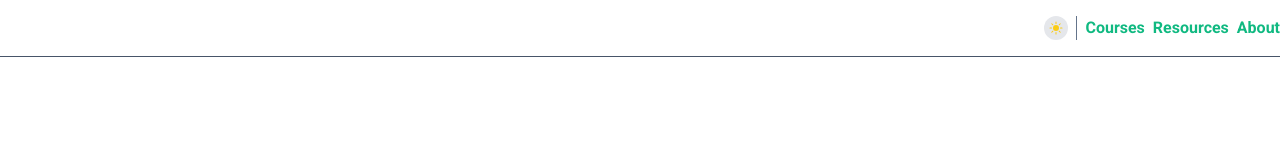
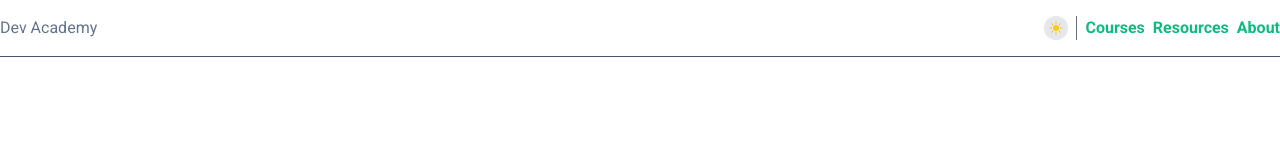
Before and after one commit to NFiveDev/Dev-Academy, a Next.js app: page / in a window 1280 px wide. Shown: the top 160 px of the page. Built offline with nearby package versions, Linux system fonts and the light colour scheme.

Commit message:
simple adjust nav

```diff
--- a/components/navbar.tsx
+++ b/components/navbar.tsx
@@ -16,7 +16,7 @@ function MobileNavigation() {
   return (
     <>
       <button onClick={() => setOpen(true)} className="static lg:hidden mx-2">
-        <HiBars3 className='text-slate-300 w-8 h-8' />
+        <HiBars3 className='text-slate-800 dark:text-slate-300 w-8 h-8' />
       </button>
 
       <div className="transition-all ease-in-out duration-500">
@@ -37,8 +37,6 @@ function MobileNavigation() {
               <Link href={'/about'}><span className='text-emerald-500 font-semibold text-xl'>About</span></Link>
             </li>
           </ul>
-
-
         </div>
       </div>
     </>
@@ -79,7 +77,7 @@ function NavBar() {
         <div className="flex flex-row justify-between">
           <Link href={'/'}>
             <div>
-              <h1 className="text-white">Dev Academy</h1>
+              <h1 className="text-slate-500 dark:text-white">Dev Academy</h1>
             </div>
           </Link>
           <div className="flex flex-row items-center">
```
